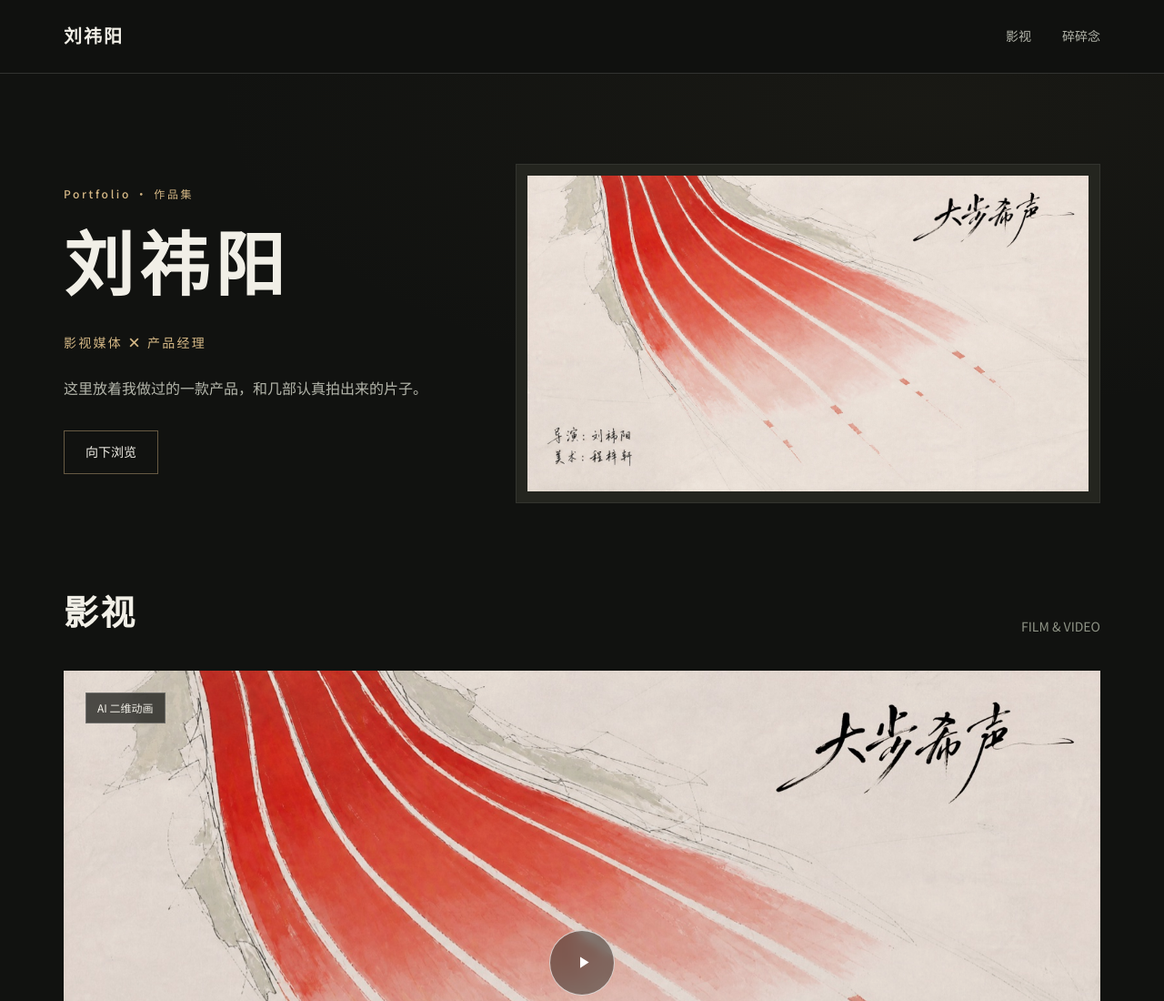
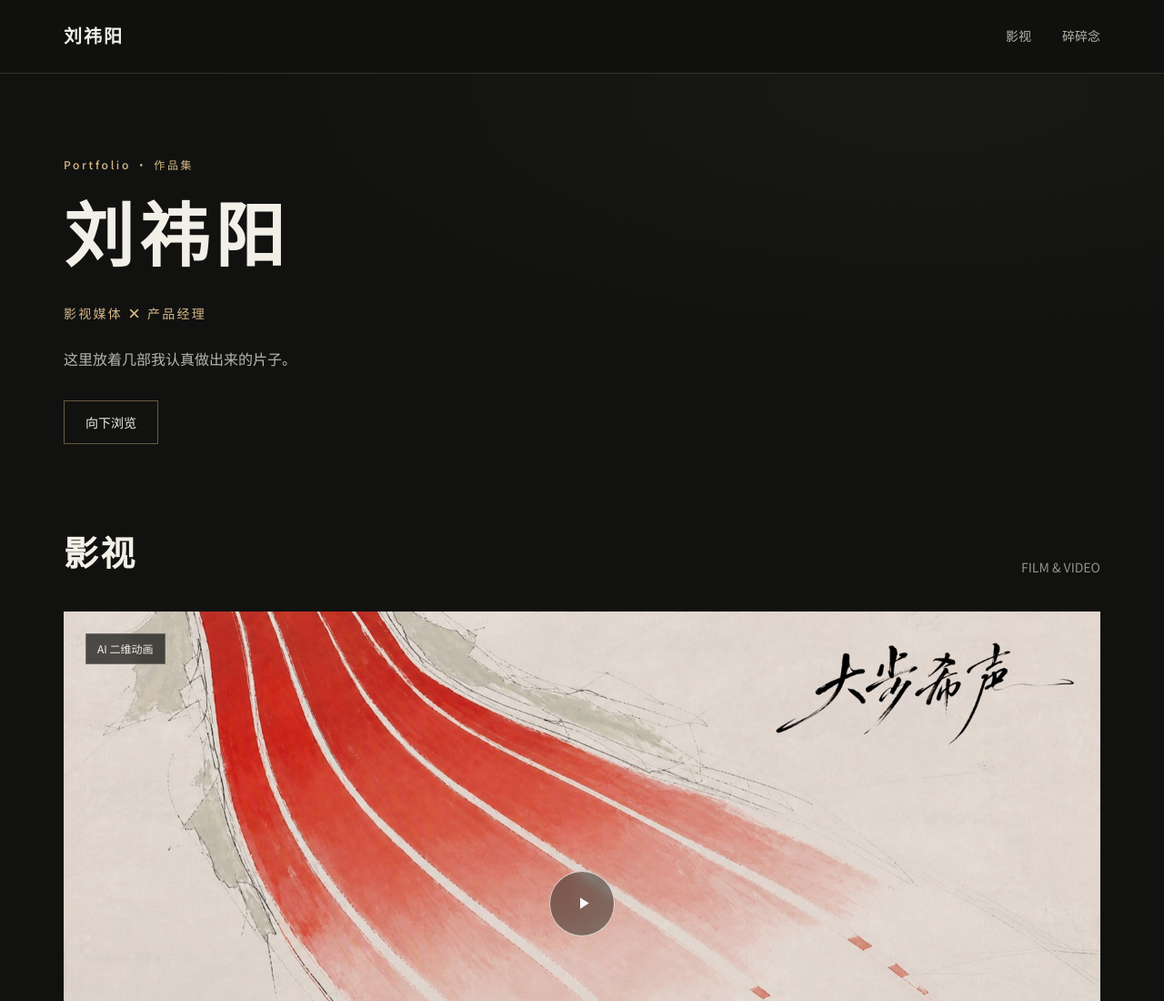
Before and after one commit to L2715915020-stack/L2715915020-stack.github.io, a plain HTML site: page index.html in a window 1280 px wide. Shown: the top 1100 px of the page at 91% size. Drawn offline with Linux system fonts and the light colour scheme.

Commit message:
Update portfolio introduction and remove duplicate poster

```diff
--- a/index.html
+++ b/index.html
@@ -19,18 +19,15 @@
 </div></nav>
 
 <!-- ================= HERO ================= -->
-<header class="hero" id="top"><div class="wrap hero-grid">
-  <div class="hero-copy">
+<header class="hero" id="top">
+  <div class="wrap">
     <div class="hero-overline">Portfolio · 作品集</div>
     <h1>刘祎阳</h1>
     <div class="hero-role">影视媒体 <b>×</b> 产品经理</div>
-    <p class="hero-desc">这里放着我做过的一款产品，和几部认真拍出来的片子。</p>
+    <p class="hero-desc">这里放着几部我认真做出来的片子。</p>
     <a class="hero-cta" href="#film">向下浏览</a>
   </div>
-  <a class="hero-art" href="#dabu" aria-label="查看《大步希声》">
-    <div class="hero-art-image"><img src="assets/dabu-cover.jpg" alt="《大步希声》红色跑道手绘海报" width="1600" height="900" fetchpriority="high"></div>
-  </a>
-</div></header>
+</header>
 
 <!-- ================= 影视 ================= -->
 <main><section id="film">
```
